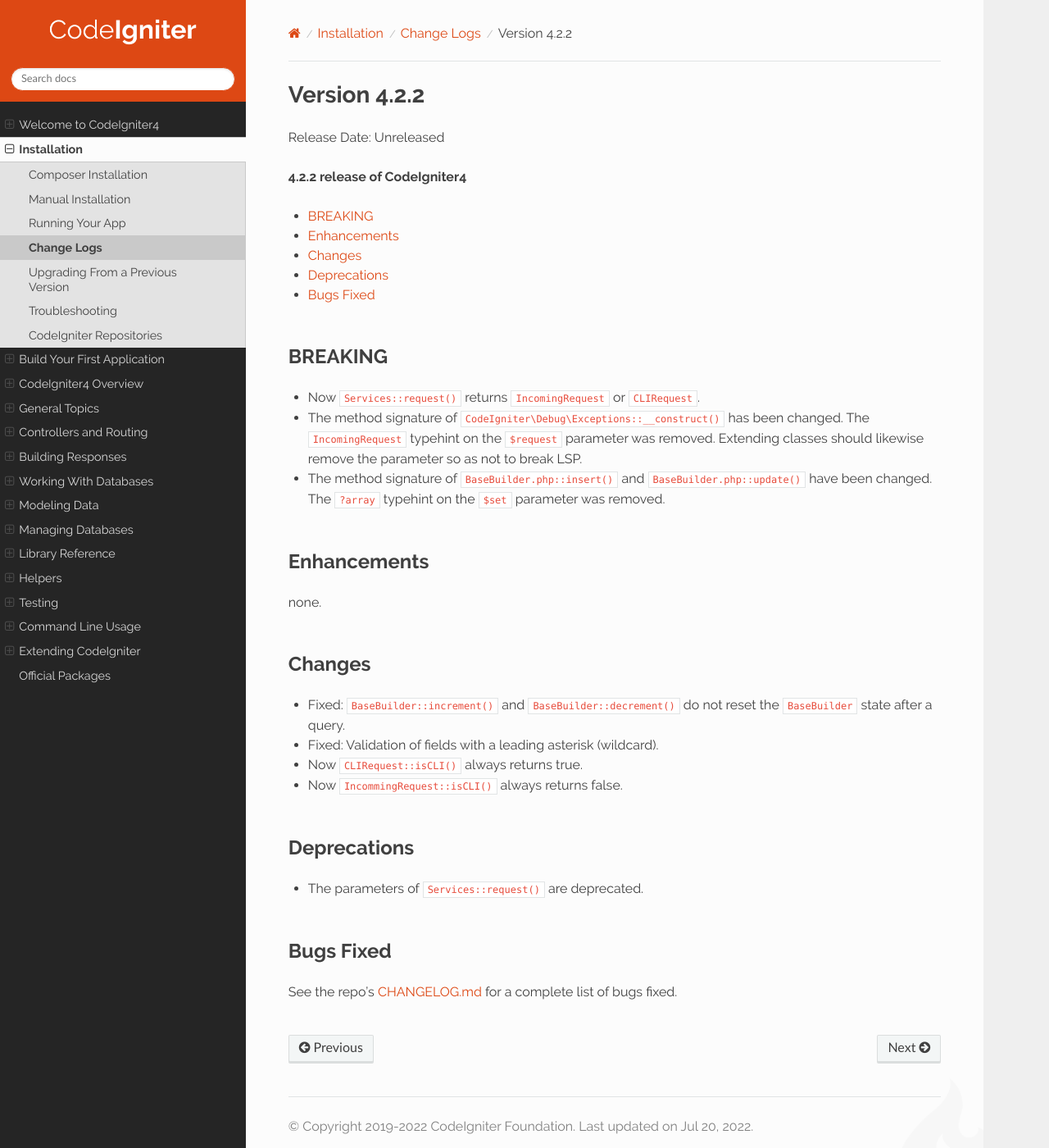
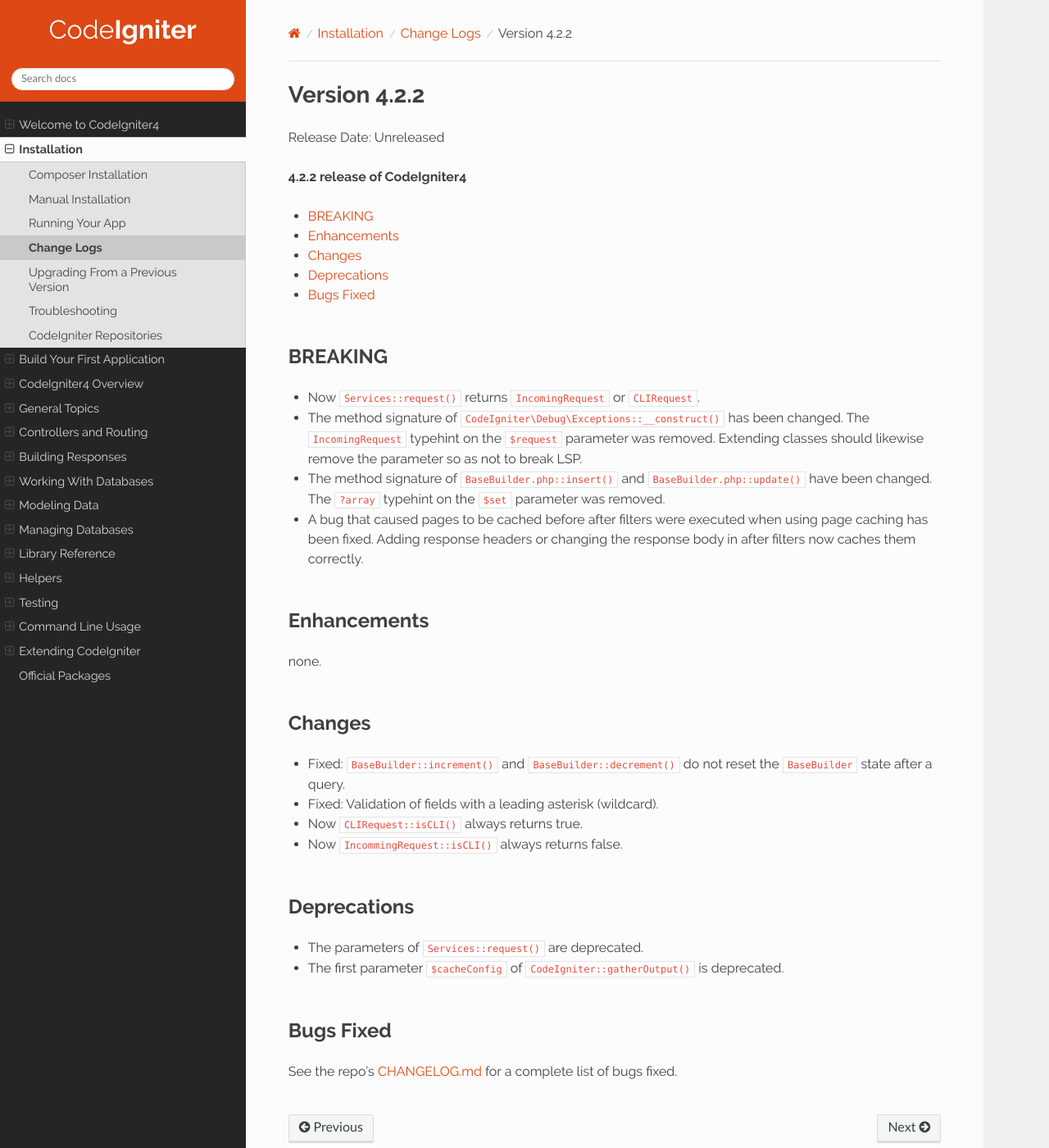
Before and after one commit to NEKOGET/ci4_user_guide_src, a Sphinx documentation site: the page built from source/changelogs/v4.2.2.rst, in a window 1280 px wide and 1400 px high. Shown: the whole window at 82% size. Built offline with Sphinx 7.4.7 and the Read the Docs theme 2.0.0, drawn with Linux system fonts in a browser that asks for light colours.

Commit message:
docs: add changelog

```diff
--- a/source/changelogs/v4.2.2.rst
+++ b/source/changelogs/v4.2.2.rst
@@ -15,6 +15,7 @@ BREAKING
 - Now ``Services::request()`` returns ``IncomingRequest`` or ``CLIRequest``.
 - The method signature of ``CodeIgniter\Debug\Exceptions::__construct()`` has been changed. The ``IncomingRequest`` typehint on the ``$request`` parameter was removed. Extending classes should likewise remove the parameter so as not to break LSP.
 - The method signature of ``BaseBuilder.php::insert()`` and ``BaseBuilder.php::update()`` have been changed. The ``?array`` typehint on the ``$set`` parameter was removed.
+- A bug that caused pages to be cached before after filters were executed when using page caching has been fixed. Adding response headers or changing the response body in after filters now caches them correctly.
 
 Enhancements
 ************
@@ -33,6 +34,7 @@ Deprecations
 ************
 
 - The parameters of ``Services::request()`` are deprecated.
+- The first parameter ``$cacheConfig`` of ``CodeIgniter::gatherOutput()`` is deprecated.
 
 Bugs Fixed
 **********
```
